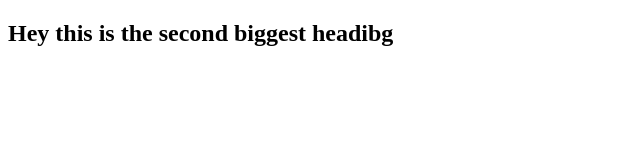
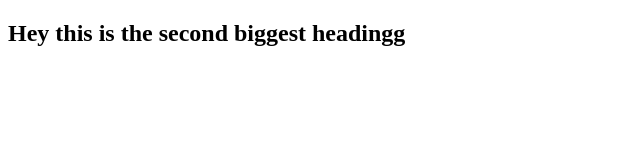
Before and after one commit to Manas2125/Gitprac, a plain HTML site: page Index.html in a window 1280 px wide. Shown: the full height of the page, 0-640 px from the left. Drawn offline with Linux system fonts and the light colour scheme.

Commit message:
Changing something

```diff
--- a/Index.html
+++ b/Index.html
@@ -7,7 +7,8 @@
 </head>
 <body>
     <h2>
-        Hey this is the second biggest headibg
+        Hey this is the second biggest headingg
+
     </h2>
 </body>
 </html>
```
